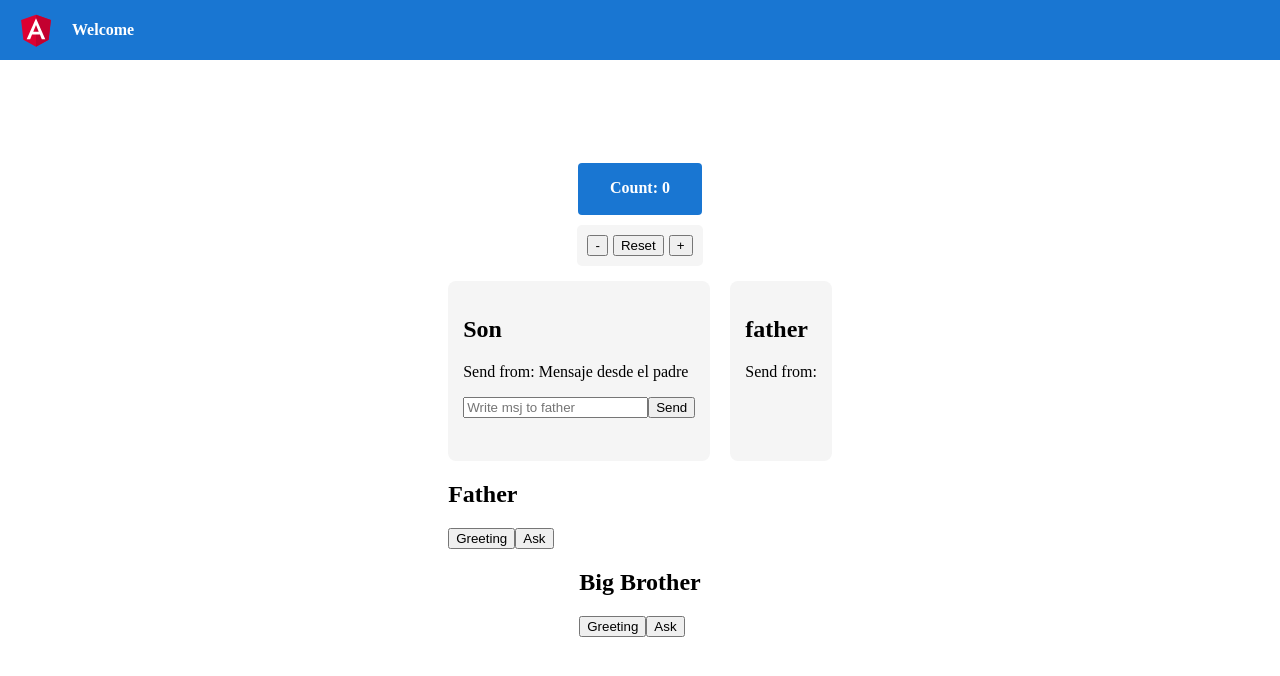
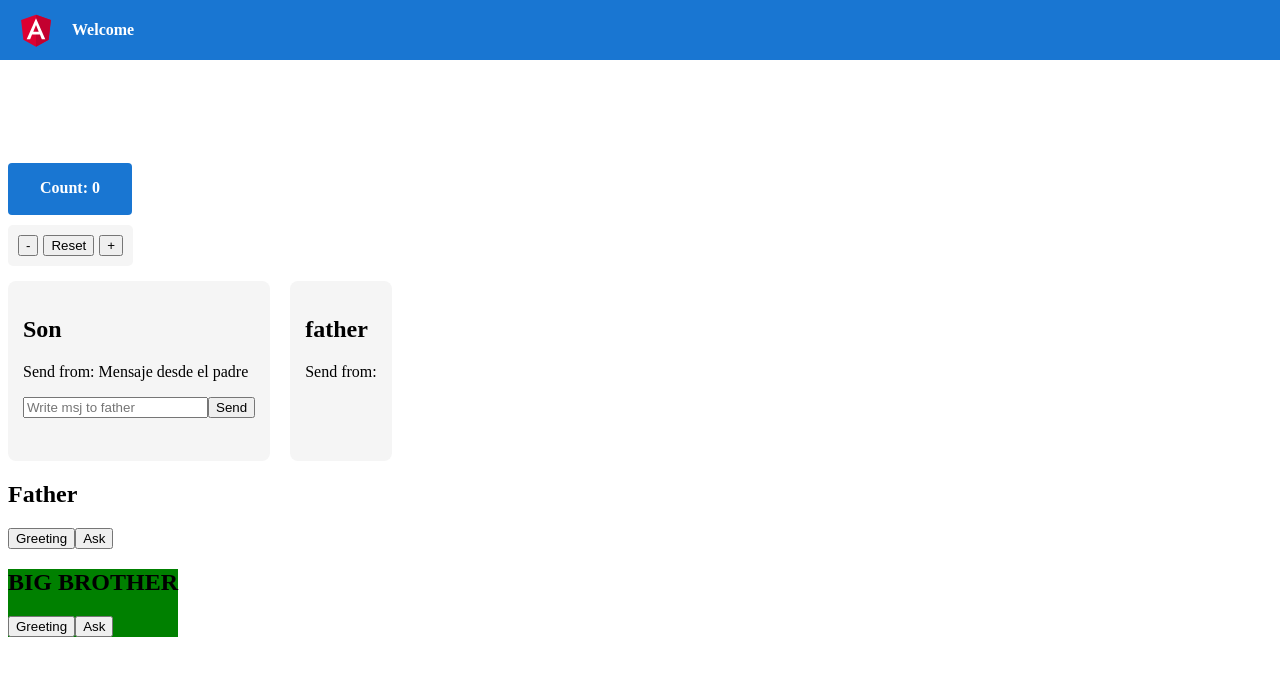
Before and after one commit to alejopua/angular-app-v1, an Angular app: page / in a window 1280 px wide. Shown: the top 676 px of the page. Built offline with nearby package versions, Linux system fonts and the light colour scheme.

Commit message:
Class Directives

```diff
--- a/src/app/app.component.css
+++ b/src/app/app.component.css
@@ -62,7 +62,7 @@ p {
   height: 98vh;
   display: flex;
   flex-direction: column;
-  align-items: center;
+  align-items: flex-start;
   justify-content: center;
 }
 
--- a/src/app/app.module.ts
+++ b/src/app/app.module.ts
@@ -7,9 +7,10 @@ import { PadreComponent } from './padre/padre.component';
 import { HijoComponent } from './hijo/hijo.component';
 import { FormsModule } from '@angular/forms';
 import { BrotherComponent } from './brother/brother.component';
+import { StyleBrotherDirective } from './style-brother.directive';
 
 @NgModule({
-  declarations: [AppComponent, PadreComponent, HijoComponent, BrotherComponent],
+  declarations: [AppComponent, PadreComponent, HijoComponent, BrotherComponent, StyleBrotherDirective],
   imports: [BrowserModule, AppRoutingModule, FormsModule],
   providers: [],
   exports: [],
--- a/src/app/brother/brother.component.html
+++ b/src/app/brother/brother.component.html
@@ -1,4 +1,4 @@
-<section>
+<section appStyleBrother>
   <h1>{{ name }}</h1>
   <button type="button" (click)="greeting()">Greeting</button>
   <button type="button" (click)="ask()">Ask</button>
--- /dev/null
+++ b/src/app/style-brother.directive.ts
@@ -0,0 +1,11 @@
+import { Directive, ElementRef } from '@angular/core';
+
+@Directive({
+  selector: '[appStyleBrother]',
+})
+export class StyleBrotherDirective {
+  constructor(private element: ElementRef) {
+    this.element.nativeElement.style.backgroundColor = 'green';
+    this.element.nativeElement.style.textTransform = 'uppercase';
+  }
+}
```
